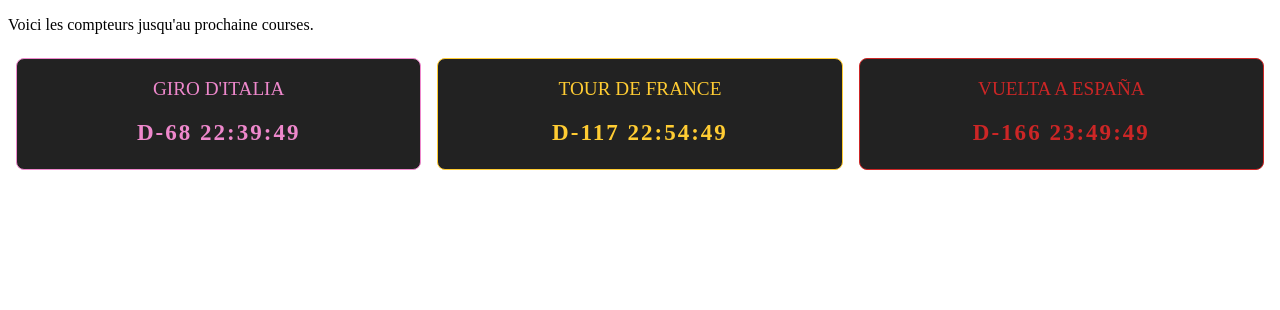
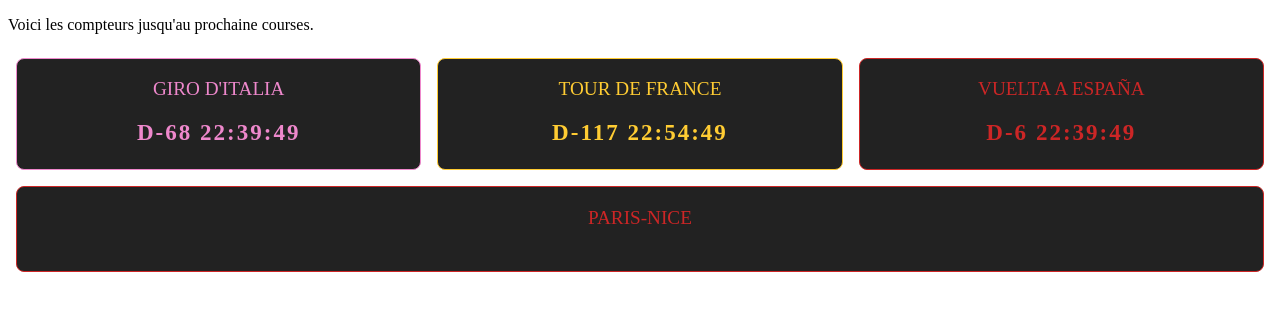
Before and after one commit to Florian-COLLIN/countdown-cycling, a plain HTML site: page index.html in a window 1280 px wide. Drawn offline with Linux system fonts and the light colour scheme.

Commit message:
+ Paris-Nice

```diff
--- a/index.html
+++ b/index.html
@@ -23,6 +23,12 @@
 					<p id="countdown-vuelta" class="countdown"></p>
 				</div>
 			</div>
+			<div class="cycling-countdowns">
+				<div class="paris-nice">
+					<p>Paris-Nice</p>
+					<p id="countdown-paris-nice" class="countdown"></p>
+				</div>
+			</div>
 		</main>
 	</body>
 </html>
--- a/script.js
+++ b/script.js
@@ -69,3 +69,26 @@ var xVuelta = setInterval(function() {
     document.getElementById("countdown-vuelta").innerHTML = "Started !";
   }
 }, 1000);
+
+// Pairs-Nice Countdown
+var countDownDateVuelta = new Date("March 7, 2021 12:00:00").getTime();
+
+var xVuelta = setInterval(function() {
+
+  var nowVuelta = new Date().getTime();
+
+  var distanceVuelta = countDownDateVuelta - nowVuelta;
+
+  var daysVuelta = Math.floor(distanceVuelta / (1000 * 60 * 60 * 24));
+  var hoursVuelta = Math.floor((distanceVuelta % (1000 * 60 * 60 * 24)) / (1000 * 60 * 60));
+  var minutesVuelta = Math.floor((distanceVuelta % (1000 * 60 * 60)) / (1000 * 60));
+  var secondsVuelta = Math.floor((distanceVuelta % (1000 * 60)) / 1000);
+
+  document.getElementById("countdown-vuelta").innerHTML = "D-" + daysVuelta + " " + hoursVuelta + ":"
+  + minutesVuelta + ":" + secondsVuelta;
+
+  if (distanceVuelta < 0) {
+    clearInterval(x);
+    document.getElementById("countdown-vuelta").innerHTML = "Started !";
+  }
+}, 1000);
--- a/style.css
+++ b/style.css
@@ -1,6 +1,7 @@
 .tdf,
 .giro,
-.vuelta {
+.vuelta,
+.paris-nice {
   border-radius: 8px;
   background: #222;
   font-size: 1.2rem;
@@ -23,6 +24,10 @@
   border: 1px solid #cc2626;
   color: #cc2626;
 }
+.paris-nice {
+  border: 1px solid #cc2626;
+  color: #cc2626;
+}
 .countdown {
   font-size: 1.44rem;
   font-weight: bold;
```
